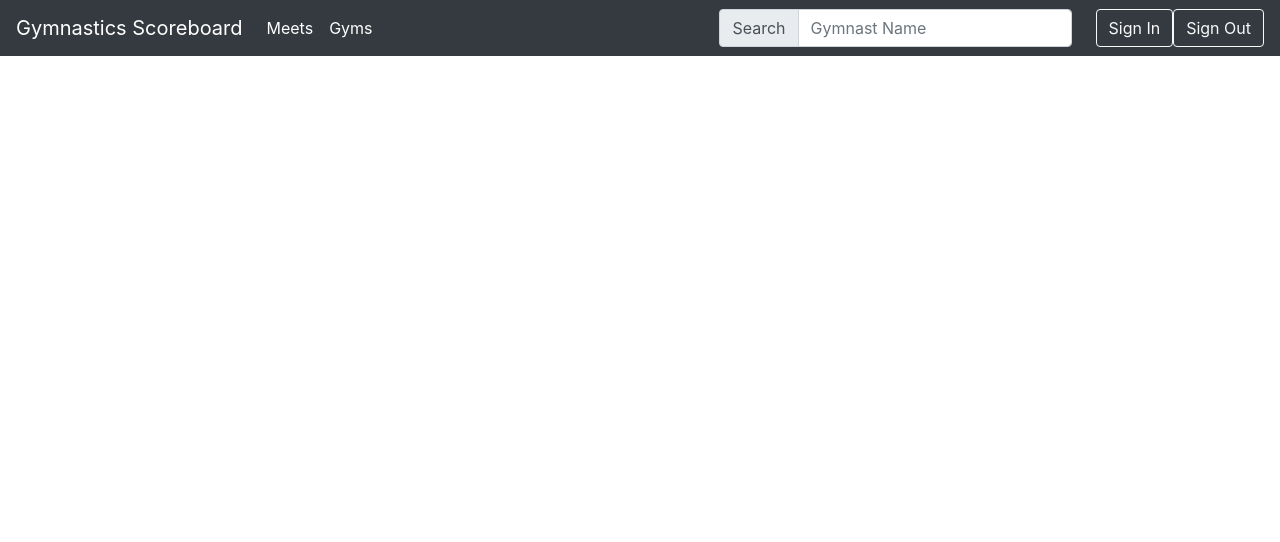
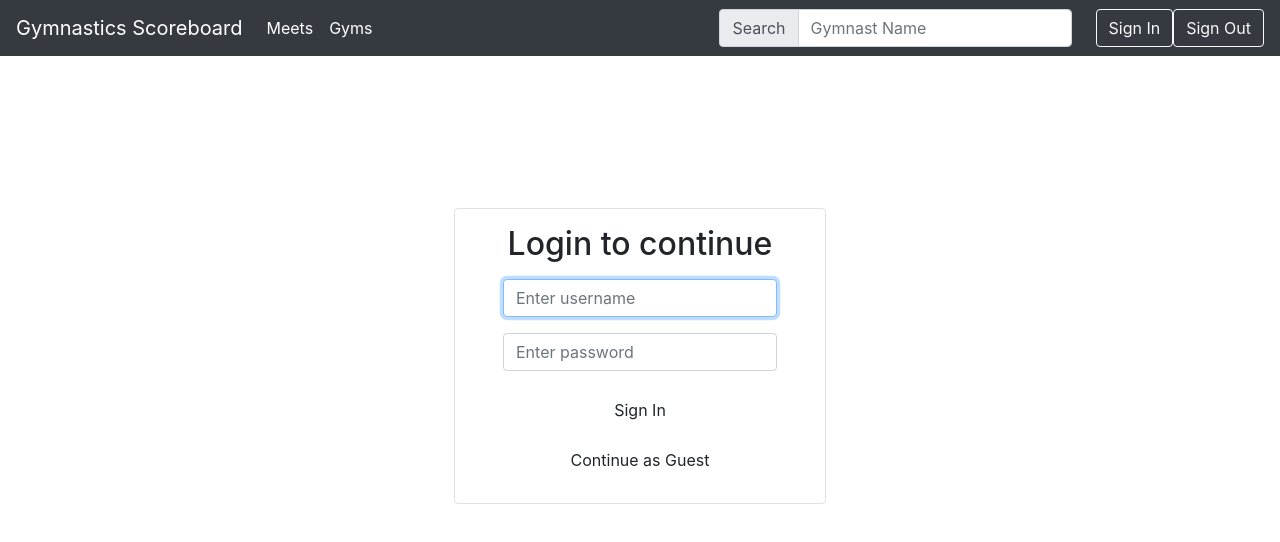
Before and after one commit to agokhale1/gymnastics-sb, an Angular app: page /login in a window 1280 px wide. Shown: the top 542 px of the page. Built offline with nearby package versions, Linux system fonts and the light colour scheme.

Commit message:
Create login form group and validate login parameters

```diff
--- a/src/app/app.component.html
+++ b/src/app/app.component.html
@@ -1,3 +1,5 @@
 <app-navbar></app-navbar>
 
-<router-outlet></router-outlet>
+<div class="container-fluid h-100">
+    <router-outlet></router-outlet>
+</div>
--- a/src/app/app.module.ts
+++ b/src/app/app.module.ts
@@ -1,5 +1,6 @@
 import { BrowserModule } from '@angular/platform-browser';
 import { NgModule } from '@angular/core';
+import { FormsModule, ReactiveFormsModule } from '@angular/forms';
 import { HttpClientModule } from '@angular/common/http';
 
 import { AppRoutingModule } from './app-routing.module';
@@ -32,7 +33,9 @@ import { GymnastDetailComponent } from './gymnasts/gymnast-detail/gymnast-detail
     imports: [
         BrowserModule,
         HttpClientModule,
-        AppRoutingModule
+        AppRoutingModule,
+        FormsModule,
+        ReactiveFormsModule
     ],
     providers: [],
     bootstrap: [AppComponent]
--- a/src/app/login/login.component.html
+++ b/src/app/login/login.component.html
@@ -1,3 +1,29 @@
-<div style="text-align:center">
+<div class="row align-items-center h-75 mx-2">
+	<div class="text-center col-xs-12 mx-auto px-5 border rounded">
+		<h2 class="pt-3 pb-2">Login to continue</h2>
 
+		<form [formGroup]="loginForm" (ngSubmit)="login()">
+			<div class="form-group">
+				<input type="text" formControlName="username" class="form-control mt-2 mb-2" [ngClass]="{'is-invalid': submitted && form.username.errors}" placeholder="Enter username" autofocus>
+				<div *ngIf="submitted && form.username.errors" class="invalid-feedback">
+					<div *ngIf="form.username.errors.required">Username is required</div>
+					<div *ngIf="form.username.errors.minlength">Username must be at least 3 characters</div>
+				</div>
+			</div>
+
+			<div class="form-group">
+				<input type="password" formControlName="password" class="form-control mt-1 mb-2" [ngClass]="{'is-invalid': submitted && form.password.errors}" placeholder="Enter password">
+				<div *ngIf="submitted && form.password.errors" class="invalid-feedback">
+					<div *ngIf="form.password.errors.required">Password is required</div>
+					<div *ngIf="form.password.errors.minlength">Password must be at least 6 characters</div>
+				</div>
+			</div>
+
+			<div class="form-group">
+				<button type="submit" class="btn mt-1 mb-2" [disabled]="loading">Sign In</button>
+				<br />
+				<button type="button" class="btn mt-1 mb-2" (click)="guestLogin()">Continue as Guest</button>
+			</div>
+		</form>
+	</div>
 </div>
--- a/src/app/login/login.component.ts
+++ b/src/app/login/login.component.ts
@@ -1,5 +1,6 @@
 import { Component, OnInit } from '@angular/core';
 import { ActivatedRoute, Router } from '@angular/router';
+import { FormBuilder, Validators, FormGroup } from '@angular/forms';
 import { CurrentUserService } from '../users/services/current-user.service';
 
 @Component({
@@ -10,8 +11,15 @@ import { CurrentUserService } from '../users/services/current-user.service';
 export class LoginComponent implements OnInit {
 
     private returnUrl = '';
+    loginForm: FormGroup;
+    submitted = false;
 
-    constructor(private route: ActivatedRoute, private router: Router, private authService: CurrentUserService) {
+    constructor(
+        private route: ActivatedRoute,
+        private router: Router,
+        private authService: CurrentUserService,
+        private fb: FormBuilder
+    ) {
         // Redirect if already logged in
 
         console.log(this.authService.currentUserValue);
@@ -19,15 +27,30 @@ export class LoginComponent implements OnInit {
         if (this.authService.currentUserValue) {
             this.router.navigate(['/meets']);
         }
+
+        this.loginForm = this.fb.group({
+            username: ['', [Validators.required, Validators.minLength(3)]],
+            password: ['', [Validators.required, Validators.minLength(6)]]
+        });
     }
 
     ngOnInit() {
-        this.route.queryParams
-            .subscribe(params => this.returnUrl = params['return'] || '/meets');
+        this.route.queryParams.subscribe(params => this.returnUrl = params['return'] || '/meets');
+    }
+
+    get form() {
+        return this.loginForm.controls;
     }
 
     login() {
-        const success: boolean = this.authService.login('', '');
+        this.submitted = true;
+
+        if (!this.loginForm.valid) {
+            return;
+        }
+
+        const success: boolean = this.authService.login(this.form.username.value, this.form.password.value);
+        console.log(this.authService.currentUserValue);
 
         if (success) {
             this.success();
--- a/src/styles.css
+++ b/src/styles.css
@@ -1 +1,11 @@
-@import "~bootstrap/dist/css/bootstrap.min.css"
+@import "~bootstrap/dist/css/bootstrap.min.css";
+
+html, body {
+    width: 100%;
+    height: 100%;
+    margin: 0
+}
+
+.container-fluid {
+    padding: 0;
+}
```
